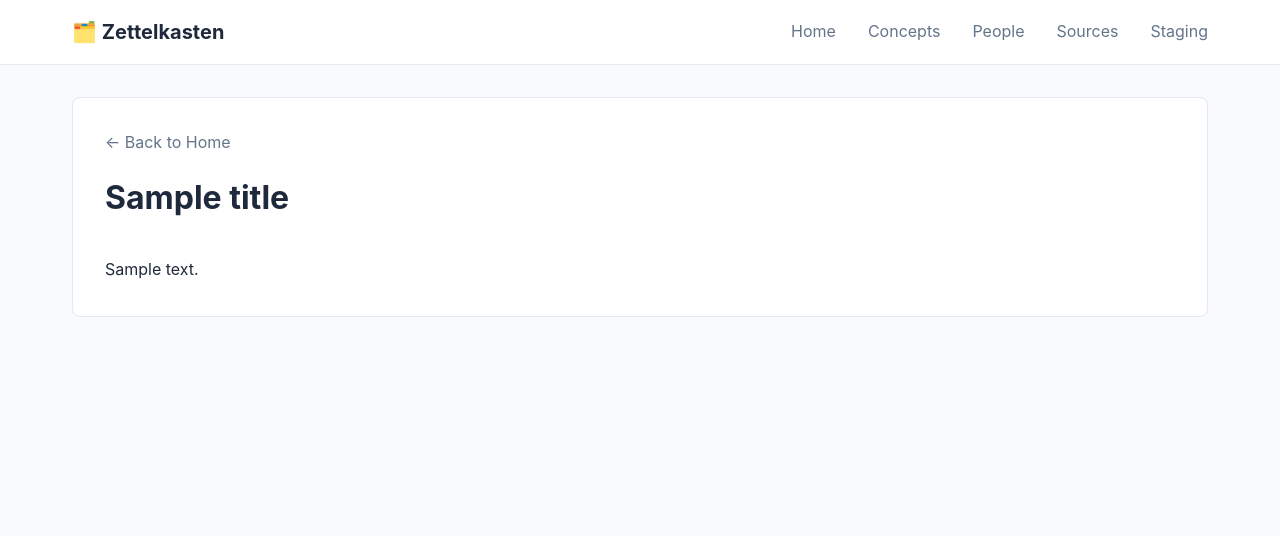
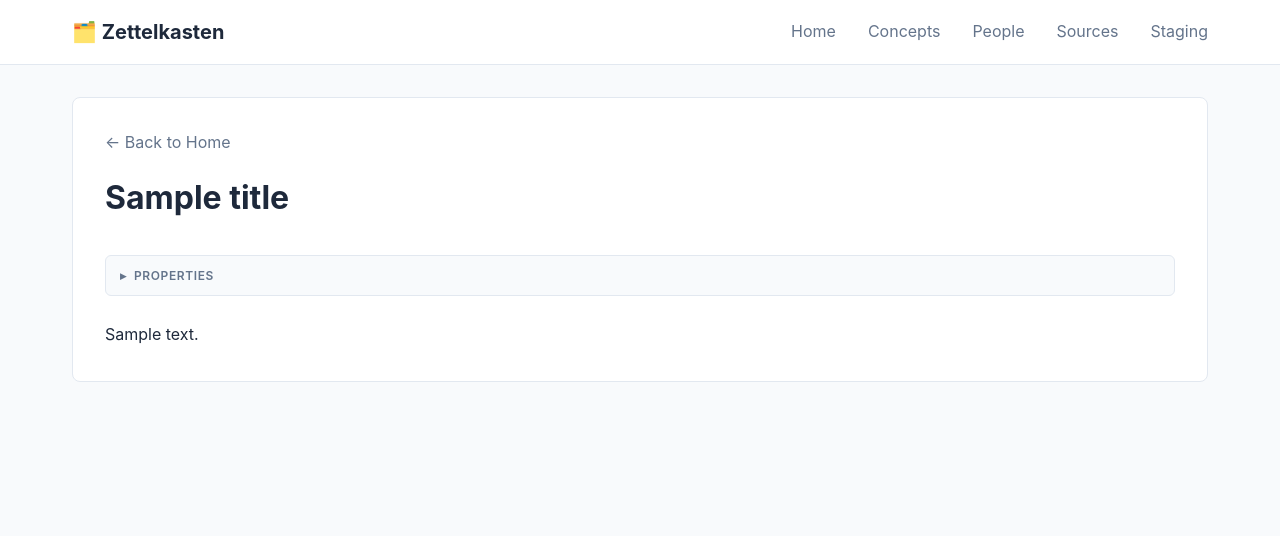
Before and after one commit to gweinger/zettelkasten, a FastAPI app: template zettelkasten/web/templates/index.html in a window 1280 px wide. Shown: the top 536 px of the page. Run offline with FastAPI, Linux system fonts and the light colour scheme; the template is opened without the code that fills it: most values are stand-ins (such as "Sample title", 1, 10 or a date in 2020); parts of the project's set-up code (start-up, migrations or seed data) failed here and were passed over.

Commit message:
Add Properties panel to index pages (Concepts, People, Sources)
Extended the collapsible Properties panel to all index pages:
- Concept Index
- People Index
- Sources Index

Shows metadata like:
- title
- created (timestamp)
- tags (index, concepts/people/sources)

Same styling and behavior as note pages:
- Collapsed by default
- Small, compact font
- Bold keys with normal values
- Expandable with arrow icon rotation

Now all pages (notes and indexes) have consistent properties display.

```diff
--- a/zettelkasten/web/app.py
+++ b/zettelkasten/web/app.py
@@ -105,7 +105,14 @@ async def view_index(request: Request, index_type: str):
 
     # Read and render markdown
     content = index_path.read_text()
-    html_content = markdown.markdown(content, extensions=['extra', 'codehilite'])
+
+    # Extract frontmatter properties
+    properties = extract_frontmatter_properties(content)
+
+    # Remove frontmatter from content before rendering
+    content_without_fm = remove_frontmatter(content)
+
+    html_content = markdown.markdown(content_without_fm, extensions=['extra', 'codehilite'])
 
     # Convert wikilinks to HTML links
     html_content = convert_wikilinks(html_content, base_path="")
@@ -116,6 +123,7 @@ async def view_index(request: Request, index_type: str):
             "request": request,
             "title": title,
             "content": html_content,
+            "properties": properties,
         }
     )
 
--- a/zettelkasten/web/templates/index.html
+++ b/zettelkasten/web/templates/index.html
@@ -9,8 +9,48 @@
         <h1>{{ title }}</h1>
     </div>
 
+    {% if properties %}
+    <details class="properties-panel">
+        <summary class="properties-header">
+            <span class="properties-icon">▸</span>
+            <span class="properties-title">Properties</span>
+        </summary>
+        <div class="properties-content">
+            {% for key, value in properties.items() %}
+            <div class="property-row">
+                <span class="property-key">{{ key }}</span>
+                <span class="property-value">
+                    {% if value is string %}
+                        {{ value }}
+                    {% else %}
+                        {{ value | join(', ') }}
+                    {% endif %}
+                </span>
+            </div>
+            {% endfor %}
+        </div>
+    </details>
+    {% endif %}
+
     <div class="index-content">
         {{ content | safe }}
     </div>
 </div>
+
+<script>
+// Rotate arrow icon when properties panel is toggled
+document.addEventListener('DOMContentLoaded', function() {
+    const details = document.querySelector('.properties-panel');
+    if (details) {
+        details.addEventListener('toggle', function() {
+            const icon = this.querySelector('.properties-icon');
+            if (this.open) {
+                icon.textContent = '▾';
+            } else {
+                icon.textContent = '▸';
+            }
+        });
+    }
+});
+</script>
 {% endblock %}
```
